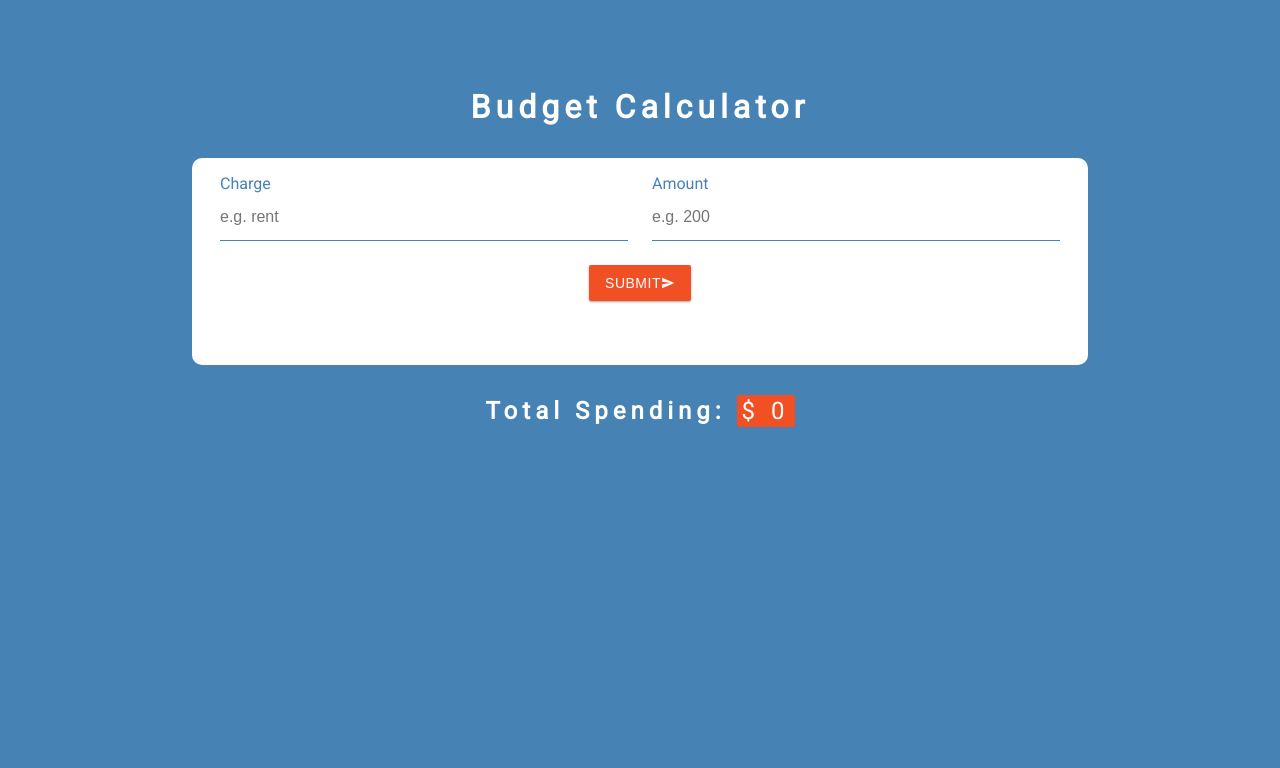
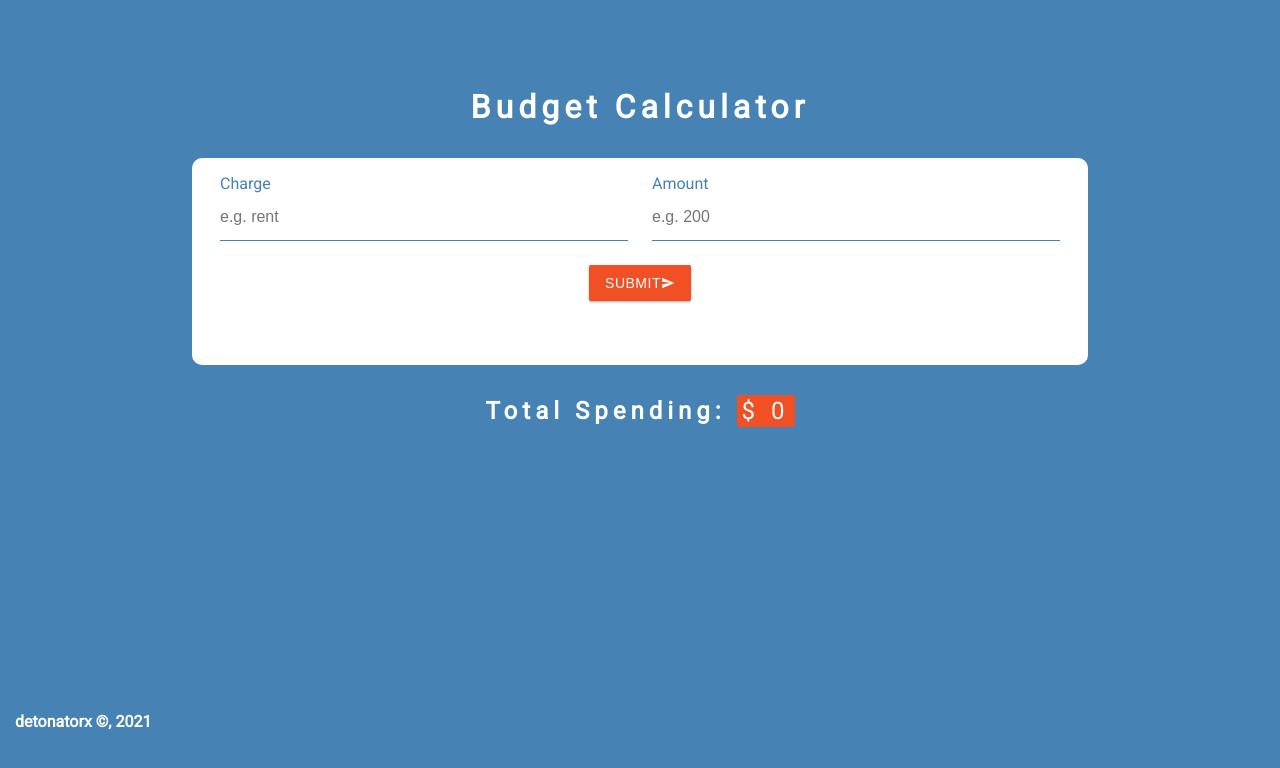
Before and after one commit to detonatorx/budget_calculator, a React (Create React App) app: page / in a window 1280 px wide. Shown: the top 768 px of the page. Built offline with nearby package versions, Linux system fonts and the light colour scheme.

Commit message:
signing bottom site

```diff
--- a/src/App.css
+++ b/src/App.css
@@ -14,8 +14,9 @@
 
 #detonatorx {
   min-height: 5vh;
-  margin-left: 5%;
-  color: steelblue;
+  margin-left: 15px;
+  color: var(--mainWhite);
+  font-weight: bold;
 }
 
 * {
```
